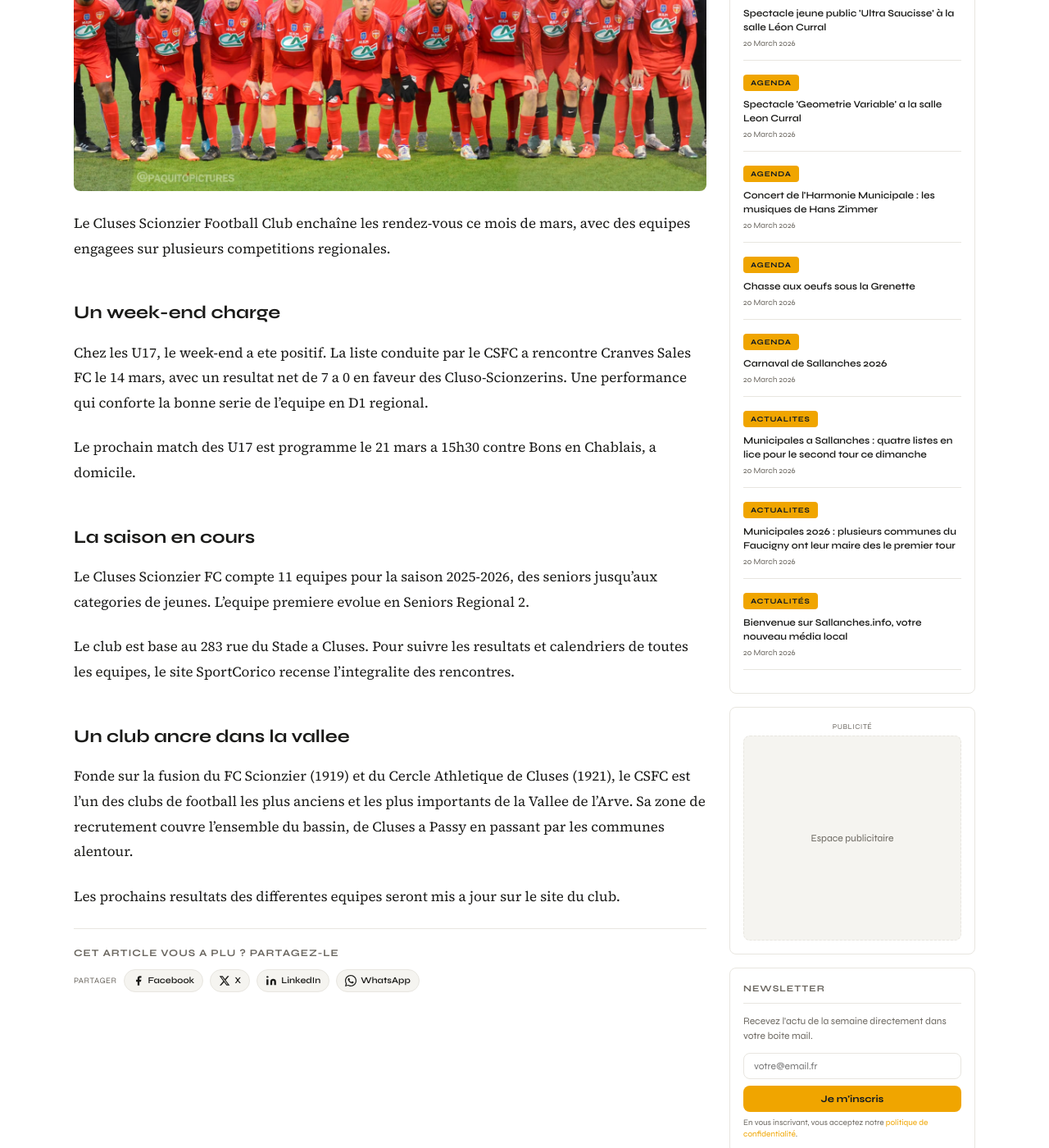
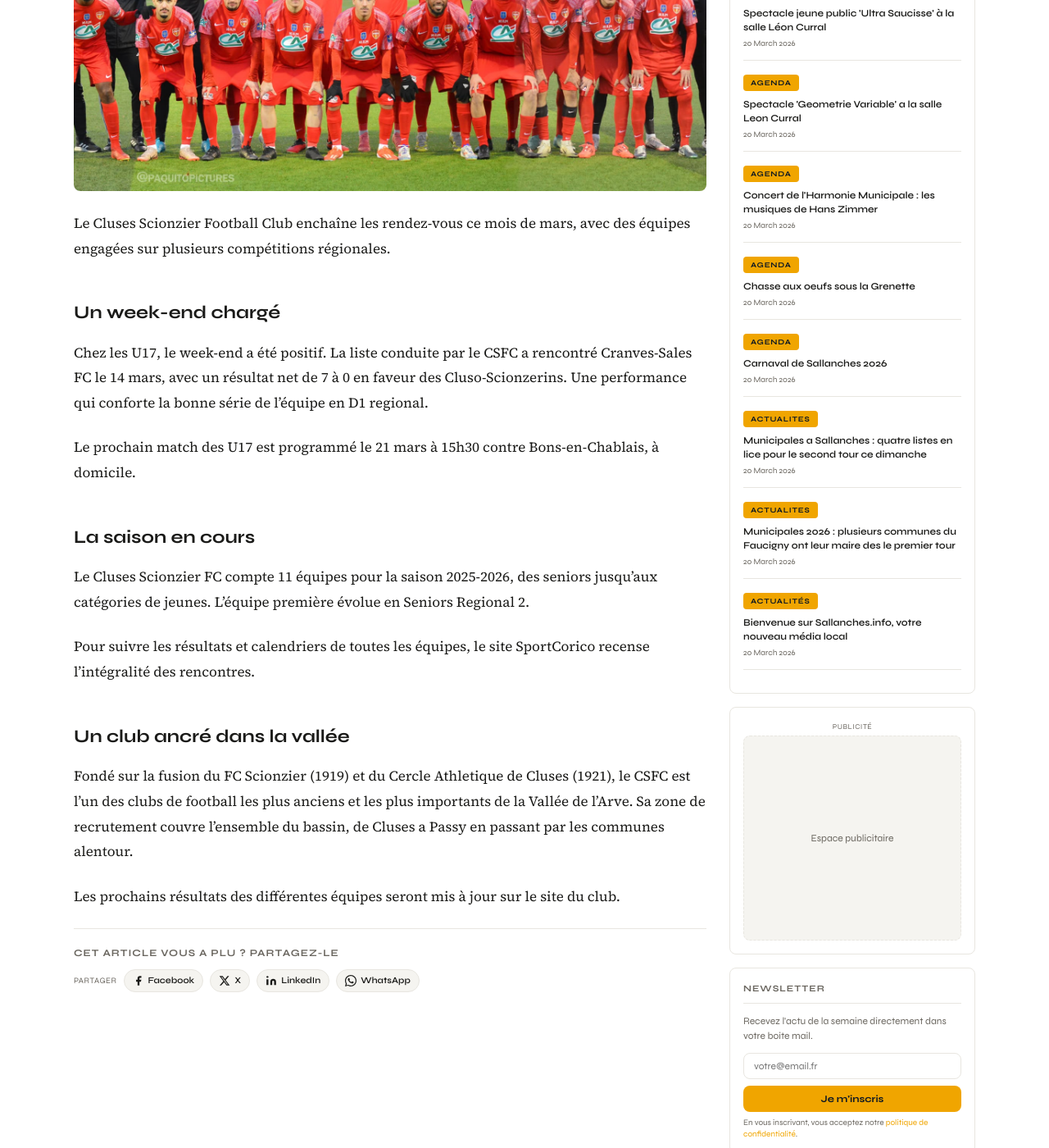
Before and after one commit to DuvalDVL/sallanches.info, a Jekyll site: the page built from _posts/actualites/2026-03-20-football-cluses-scionzier-mars-2026.md, in a window 1280 px wide and 1400 px high, scrolled down 671 px. Shown: the whole window at 82% size. Built offline with Jekyll 4.4.1, drawn with Linux system fonts in a browser that asks for light colours; some of the changed text lies outside the part shown.

Commit message:
Update 2026-03-20-football-cluses-scionzier-mars-2026.md

```diff
--- a/_posts/actualites/2026-03-20-football-cluses-scionzier-mars-2026.md
+++ b/_posts/actualites/2026-03-20-football-cluses-scionzier-mars-2026.md
@@ -1,10 +1,10 @@
 ---
 layout: post
-title: "Football : semaine chargee pour les equipes de Cluses-Scionzier"
-description: "Le Cluses Scionzier FC aligne plusieurs equipes ce week-end dans differentes competitions regionales. Tour d'horizon des resultats et des prochains rendez-vous."
+title: "Football : semaine chargée pour les équipes de Cluses-Scionzier"
+description: "Le Cluses Scionzier FC aligne plusieurs équipes ce week-end dans différentes compétitions régionales. Tour d'horizon des résultats et des prochains rendez-vous."
 date: 2026-03-20
 category: Actualites
-author: La redaction
+author: La rédaction
 ville: Passy
 reading_time: 3
 image: /assets/img/articles/football-cluses-scionzier.jpg
@@ -13,24 +13,24 @@ tags: [football, sport, cluses, scionzier, vallee-arve, u17]
 permalink: /actualites/football-cluses-scionzier-semaine-mars-2026/
 ---
 
-Le Cluses Scionzier Football Club enchaîne les rendez-vous ce mois de mars, avec des equipes engagees sur plusieurs competitions regionales.
+Le Cluses Scionzier Football Club enchaîne les rendez-vous ce mois de mars, avec des équipes engagées sur plusieurs compétitions régionales.
 
 <!--more-->
 
-## Un week-end charge
+## Un week-end chargé
 
-Chez les U17, le week-end a ete positif. La liste conduite par le CSFC a rencontre Cranves Sales FC le 14 mars, avec un resultat net de 7 a 0 en faveur des Cluso-Scionzerins. Une performance qui conforte la bonne serie de l'equipe en D1 regional.
+Chez les U17, le week-end a été positif. La liste conduite par le CSFC a rencontré Cranves-Sales FC le 14 mars, avec un résultat net de 7 à 0 en faveur des Cluso-Scionzerins. Une performance qui conforte la bonne série de l'équipe en D1 regional.
 
-Le prochain match des U17 est programme le 21 mars a 15h30 contre Bons en Chablais, a domicile.
+Le prochain match des U17 est programmé le 21 mars à 15h30 contre Bons-en-Chablais, à domicile.
 
 ## La saison en cours
 
-Le Cluses Scionzier FC compte 11 equipes pour la saison 2025-2026, des seniors jusqu'aux categories de jeunes. L'equipe premiere evolue en Seniors Regional 2.
+Le Cluses Scionzier FC compte 11 équipes pour la saison 2025-2026, des seniors jusqu'aux catégories de jeunes. L'équipe première évolue en Seniors Regional 2.
 
-Le club est base au 283 rue du Stade a Cluses. Pour suivre les resultats et calendriers de toutes les equipes, le site SportCorico recense l'integralite des rencontres.
+ Pour suivre les résultats et calendriers de toutes les équipes, le site SportCorico recense l'intégralité des rencontres.
 
-## Un club ancre dans la vallee
+## Un club ancré dans la vallée
 
-Fonde sur la fusion du FC Scionzier (1919) et du Cercle Athletique de Cluses (1921), le CSFC est l'un des clubs de football les plus anciens et les plus importants de la Vallee de l'Arve. Sa zone de recrutement couvre l'ensemble du bassin, de Cluses a Passy en passant par les communes alentour.
+Fondé sur la fusion du FC Scionzier (1919) et du Cercle Athletique de Cluses (1921), le CSFC est l'un des clubs de football les plus anciens et les plus importants de la Vallée de l'Arve. Sa zone de recrutement couvre l'ensemble du bassin, de Cluses a Passy en passant par les communes alentour.
 
-Les prochains resultats des differentes equipes seront mis a jour sur le site du club.
+Les prochains résultats des différentes équipes seront mis à jour sur le site du club.
```
